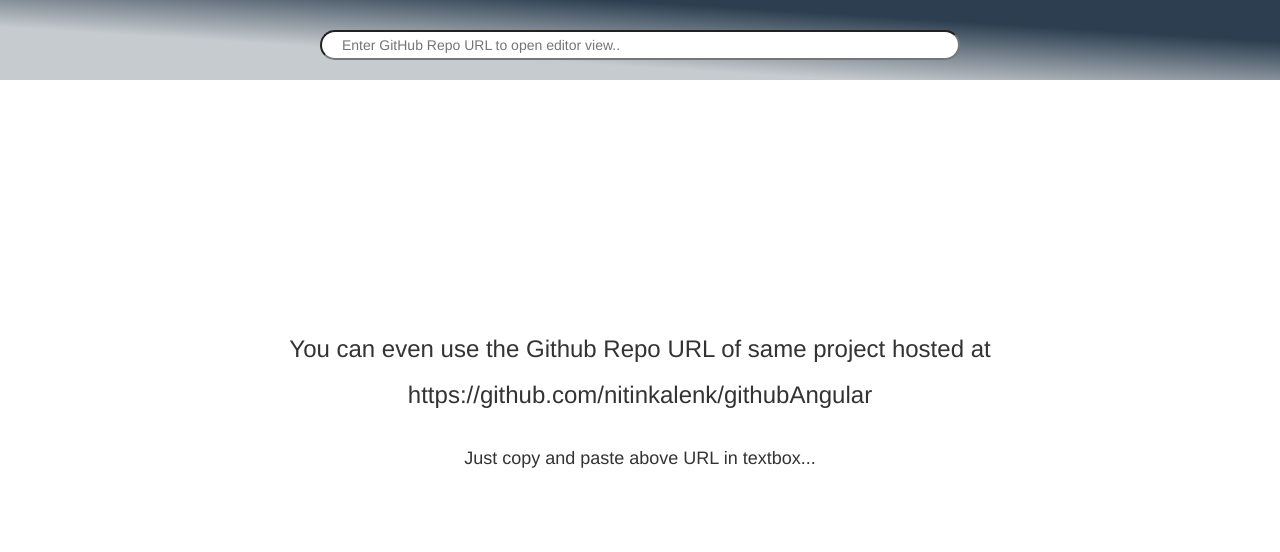
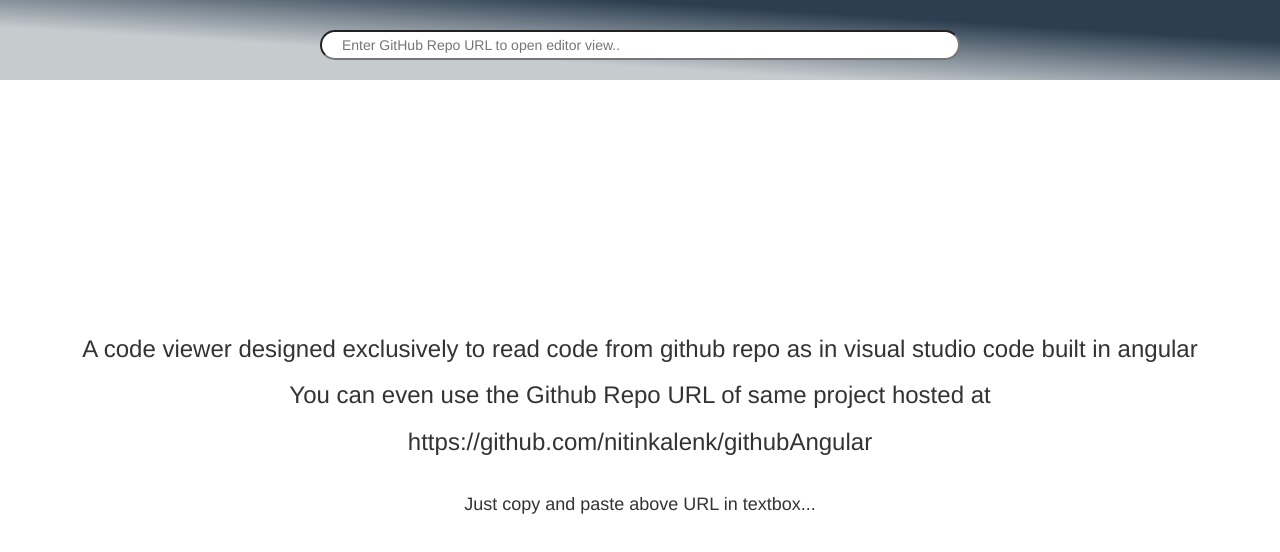
Before and after one commit to nitinkalenk/githubAngular, an Angular app: page / in a window 1280 px wide. Shown: the top 552 px of the page. Built offline with nearby package versions, Linux system fonts and the light colour scheme.

Commit message:
intro line added on first page

```diff
--- a/src/app/app.component.html
+++ b/src/app/app.component.html
@@ -5,6 +5,7 @@
 <app-githubview-component [sourceUrl]="githubUrl" *ngIf="githubUrl"></app-githubview-component>
 <div *ngIf="!githubUrl"  style="text-align:center;margin-top:20%">
   <span class="infoDiv">
+    <h3>A code viewer designed exclusively to read code from github repo as in visual studio code built in angular</h3>
     <h3>You can even use the Github Repo URL of same project hosted at</h3>
     <h3>https://github.com/nitinkalenk/githubAngular</h3>
     <br>
```
